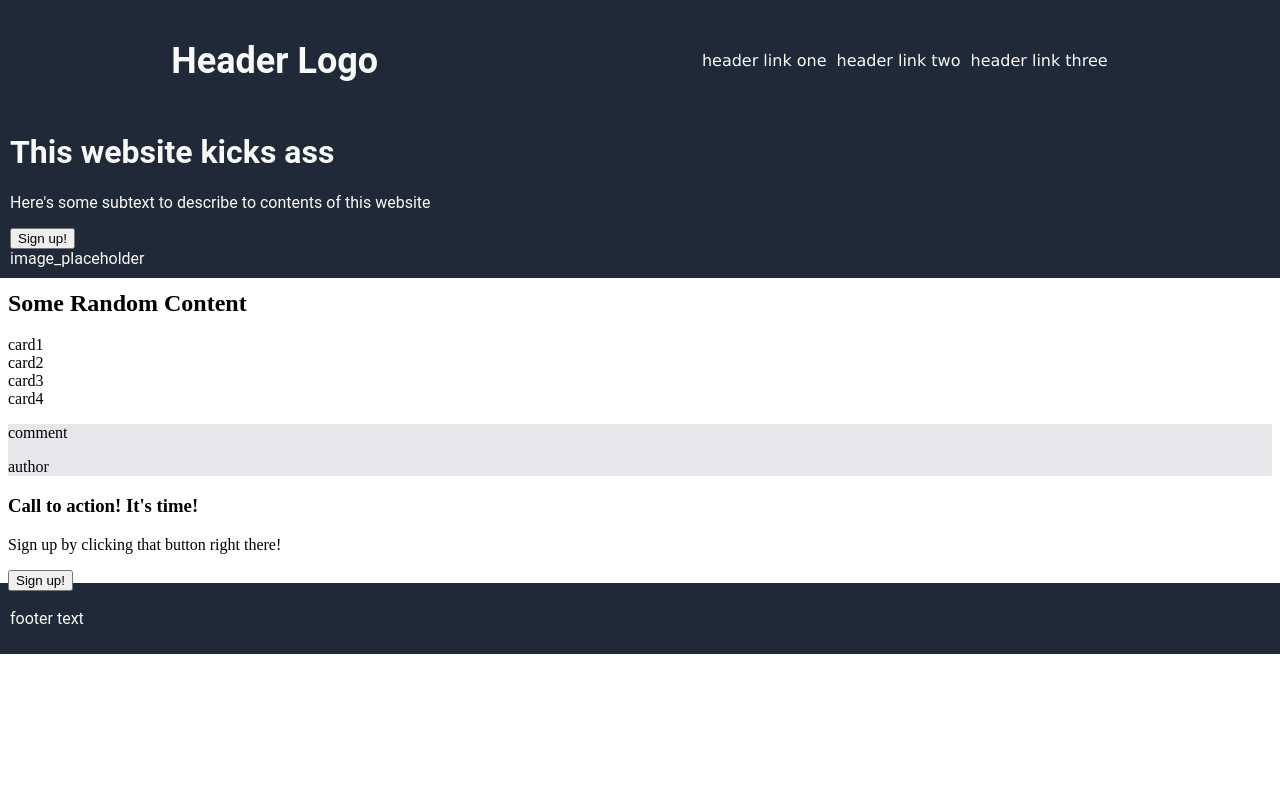
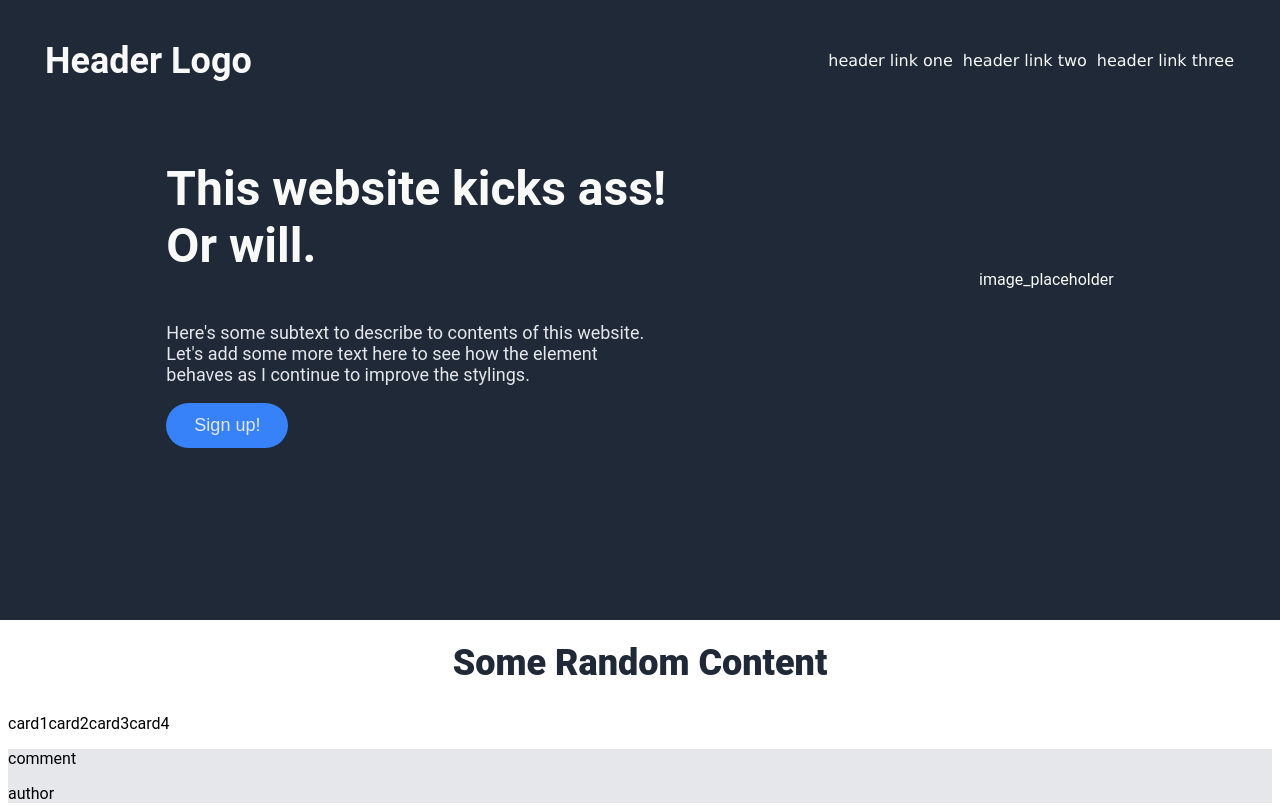
Before and after one commit to Kenfresno/odin-landing-page, a plain HTML site: page index.html in a window 1280 px wide. Shown: the top 806 px of the page. Drawn offline with Linux system fonts and the light colour scheme.

Commit message:
Save point for header and hero styling

```diff
--- a/index.html
+++ b/index.html
@@ -23,15 +23,17 @@
                 </div>
             </div>
             <div class="hero">
-                <h1>This website kicks ass</h1>
-                <p>Here's some subtext to describe to contents of this website</p>
-                <button>Sign up!</button>
+                <div class="herocontainer">
+                    <p style="font-size: 48px;font-weight: bolder;">This website kicks ass! Or will.</p>
+                    <p style="font-size: 18px; color:#E5E7EB;">Here's some subtext to describe to contents of this website. Let's add some more text here to see how the element behaves as I continue to improve the stylings.</p>
+                    <a href="http://www.google.com"><button>Sign up!</button></a>
+                </div>
                 <div class="imgholder">
                     image_placeholder
                 </div>
             </div>
         </div>
-        <h2>Some Random Content</h2>
+        <h2 style="font-size: 36px;font-weight: 900; color:#1F2937; text-align: center;">Some Random Content</h2>
         <div class="cardcontainer">
             <div class="card">card1</div>
             <div class="card">card2</div>
--- a/style.css
+++ b/style.css
@@ -1,3 +1,7 @@
+body {
+    font-family: 'Roboto', sans-serif;
+}
+
 .pagetop, .footer {
     background-color: #1f2937;
     color: #f9faf8;
@@ -6,12 +10,16 @@
     padding:10px;
     border:0px;
 }
+.pagetop {
+    height: 600px;
+}
 
 .header {
     display:flex;
-    justify-content: space-around;
+    justify-content: space-between;
     align-items: center;
-
+    margin-left: 35px;
+    margin-right: 35px;
 }
 .headerlogo {
     font-size: 24px;
@@ -24,7 +32,27 @@ ul {
     gap: 10px;
     font-family: Verdana, Geneva, Tahoma, sans-serif;
 }
+.hero {
+    display: flex;
+    justify-content: space-around;
+    align-items: center;
 
+}
+.herocontainer {
+    max-width: 500px;
+}
+
+button {
+    background-color:#3882F9;
+    color:#E5E7EB;
+    font-size: 18px;
+    border-radius: 2em;
+    padding: 12px 28px;
+    border:none;
+}
+.cardcontainer {
+    display:Flex;
+}
 .testimonialcontainer {
     background-color: #E5E7EB;
 }
```
Also changed, not shown: skyg.png (added).
